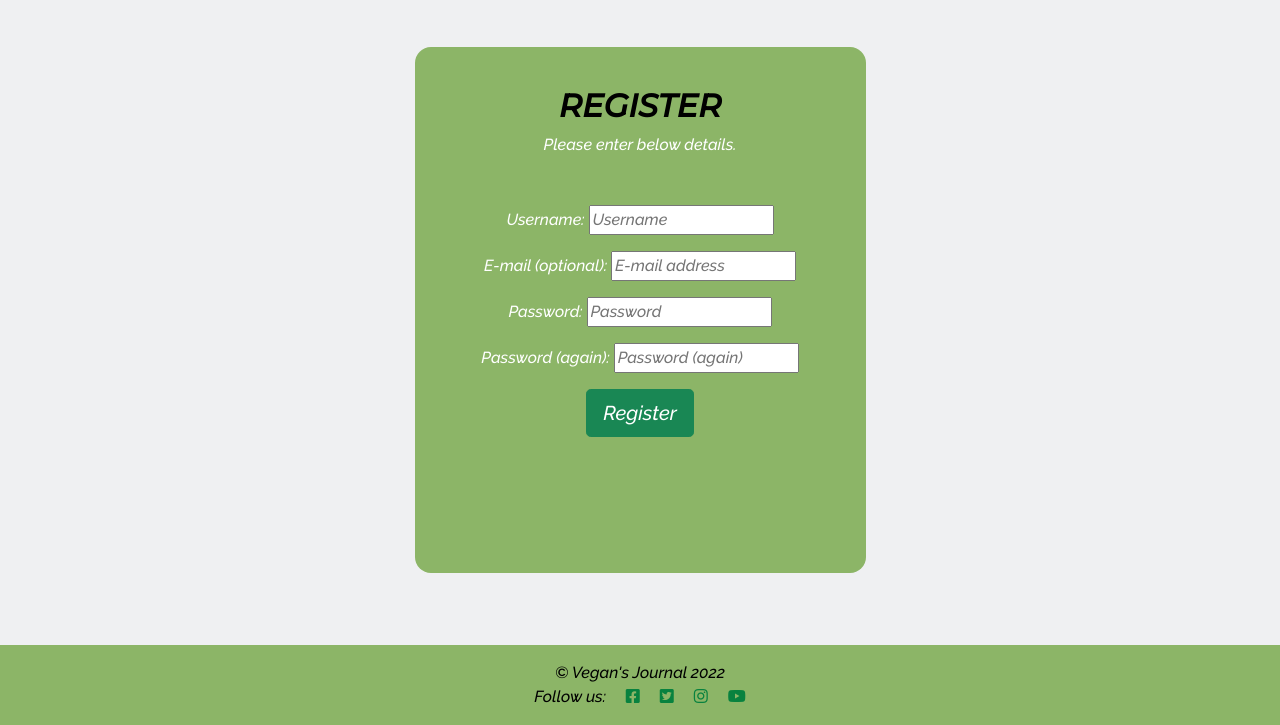
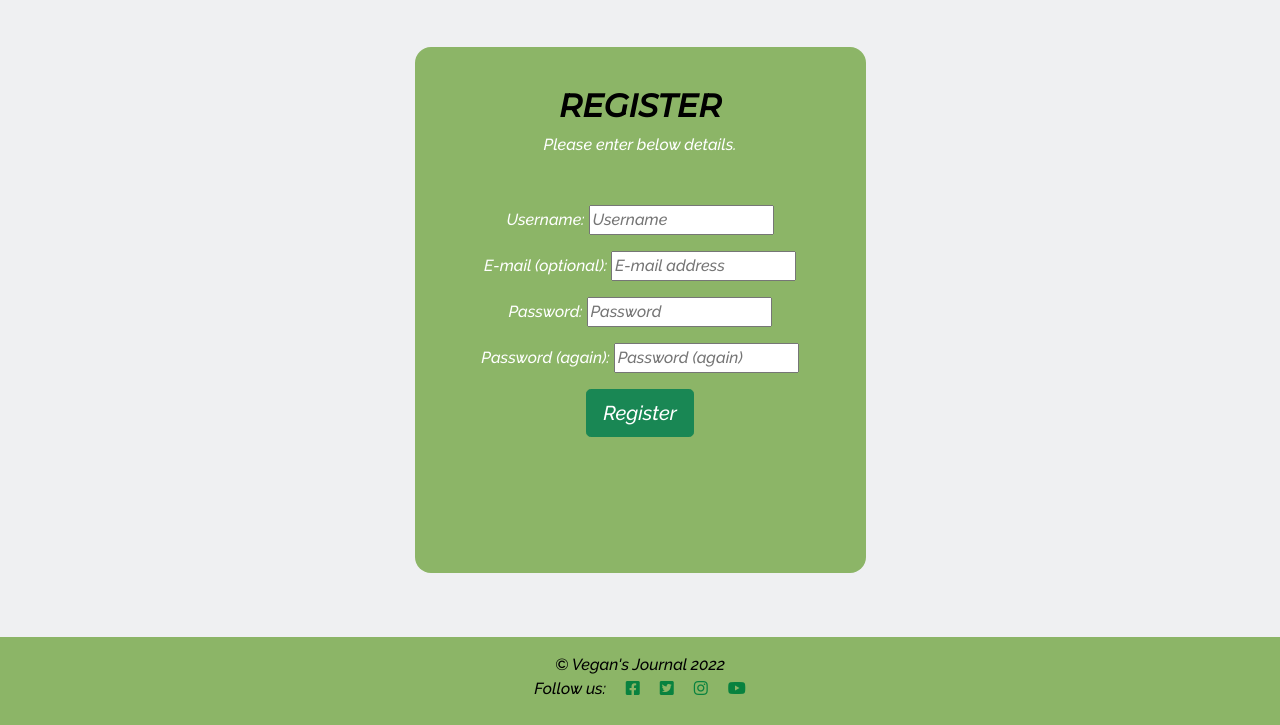
Before and after one commit to PratimaGurav/vegans-journal, a Django app: page /accounts/signup/ in a window 1280 px wide. Shown: the part 351-1076 px from the top of the page. After the commit the page ends 1046 px from the top, so only its background shows below. Run offline with Django 3.2, Linux system fonts and the light colour scheme; some libraries are stand-ins or nearby versions.

Commit message:
Reverse styling of the footer

```diff
--- a/templates/base.html
+++ b/templates/base.html
@@ -128,7 +128,7 @@
     </main>
 
     <!-- Footer -->
-    <footer class="footer mt-2 py-3">
+    <footer class="footer mt-auto py-3">
         <!-- Copyright -->
         <p class="m-0 text-center">&copy; Vegan's Journal 2022</p>
         <p class="m-0 text-center " id="footer-external-links">Follow us:
```
